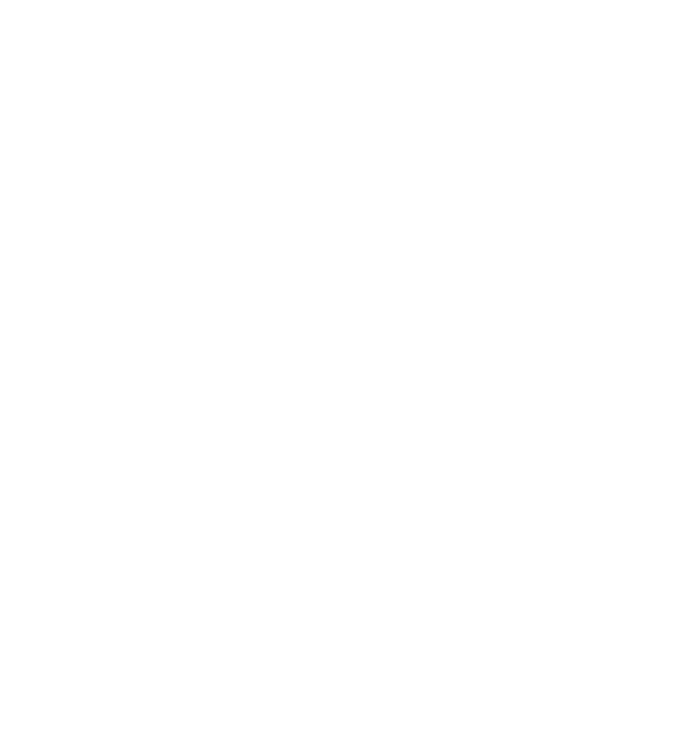
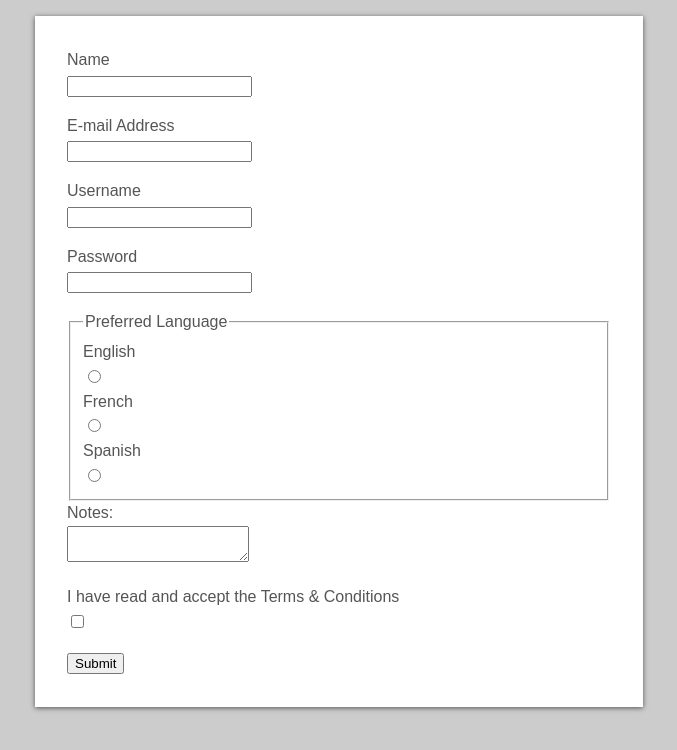
Before and after one commit to adixime/mtm1531-homework-3, a PHP site: page / in a window 1280 px wide. Before the commit the part shown is empty. Shown: the top 750 px of the page, without its empty margins (301-978 px from the left). Run offline with PHP 8.4, Linux system fonts and the light colour scheme.

Commit message:
phase 2 complete

```diff
--- a/css/general.css
+++ b/css/general.css
@@ -1,2 +1,35 @@
 @charset "utf-8";
 /* CSS Document */
+
+body {
+	margin: 0;
+	padding: 0;
+	font: normal 100%/1.5 sans-serif;
+	background-color: #ccc;
+	color: #555;
+}
+
+form {
+	margin: 1em auto;
+	padding: 2em;
+	width: 34em;
+	background-color: #fff;
+	box-shadow: 0 1px 5px rgba(0,0,0,0.6);
+}
+
+div {
+	padding: 0 0 1em 0;
+}
+
+div:last-child {
+	padding: 0;
+}
+
+label {
+	display: block;
+	padding: 0 0 0.1em 0;
+}
+
+label strong {
+	color: #f33;
+}
--- a/index.php
+++ b/index.php
@@ -1,10 +1,105 @@
-<!DOCTYPE HTML>
+<?php
+
+$possible_languages = array(
+	'eng' => 'English'
+	, 'fren' => 'French'
+	, 'spain' => 'Spanish'
+);
+
+$errors = array();
+
+$name = filter_input(INPUT_POST, 'name', FILTER_SANITIZE_STRING);
+$email = filter_input(INPUT_POST, 'email', FILTER_SANITIZE_EMAIL);
+$username = filter_input(INPUT_POST,'username', FILTER_SANITIZE_STRING);
+$password = filter_input(INPUT_POST, 'password', FILTER_SANITIZE_STRING);
+$preferredlang = filter_input(INPUT_POST, 'preferredlang', FILTER_SANITIZE_STRING);
+$message = filter_input(INPUT_POST,'message', FILTER_SANITIZE_STRING);
+$acceptterms = filter_input(INPUT_POST, 'acceptterms', FILTER_SANITIZE_STRING);
+
+if ($_SERVER['REQUEST_METHOD'] == 'POST') { // Check to see if the form has been submitted before validating
+	if (empty($name)) {
+		$errors['name'] = true;
+	}
+
+	if (!filter_var($email, FILTER_VALIDATE_EMAIL)) {
+		$errors['email'] = true;
+	}
+	if (mb_strlen($username) > 25) {
+		$errors['username'] = true;
+	}
+
+	if (empty($password)) {
+		$errors['password'] = true;
+	}
+
+	if (!array_key_exists($preferredlang, $possible_languages)) {
+		$errors['preferredlang'] = true;
+	}
+	if (mb_strlen($message) < 25) { // mb_strlen = multi-byte string length
+		$errors['message'] = true;
+	}
+	if ($acceptterms !== '') {
+		$errors['acceptterms'] = true;
+	}
+	$thankyou = "Thank you for filling the form.";
+
+}
+
+?><!DOCTYPE HTML>
 <html>
 <head>
-<meta charset="utf-8">
-<title>Untitled Document</title>
+	<meta charset="utf-8">
+	<title>Registration Form</title>
+	<link href="css/general.css" rel="stylesheet">
 </head>
+<body>
 
-<body>
+	<form method="post" action="index.php">
+		<div>
+			<label for="name">Name<?php if (isset($errors['name'])) : ?> <strong>is required</strong><?php endif; ?></label>
+			<input id="name" name="name" value="<?php echo $name; ?>" required>
+		</div>
+		<div>
+			<label for="email">E-mail Address<?php if (isset($errors['email'])) : ?> <strong>is required</strong><?php endif; ?></label>
+			<input type="email" id="email" name="email" value="<?php echo $email; ?>" required>
+		</div>
+        <div>
+			<label for="username">Username<?php if (isset($errors['username'])) : ?> <strong>can have maximum of 25 characters</strong><?php endif; ?></label>
+			<input id="username" name="username" value="<?php echo $username; ?>" required>
+		</div>
+         <div>
+			<label for="password">Password<?php if (isset($errors['password'])) : ?> <strong>Please enter a password</strong><?php endif; ?></label>
+			<input type="password" id="password" name="password" value="<?php echo $password; ?>" required>
+		</div>
+        <fieldset>
+			<legend>Preferred Language</legend>
+			<?php if (isset($errors['preferredlang'])) : ?> <strong>Select a Language please!</strong><?php endif; ?>
+			<?php foreach ($possible_languages as $key => $value) : ?>
+        		<label for="<?php echo $key; ?>"><?php echo $value; ?></label>
+				<input type="radio" id="<?php echo $key; ?>" name="preferredlang" value="<?php echo $key; ?>"<?php if ($key == $preferredlang) { echo ' checked'; } ?>>
+			<?php endforeach; ?>
+		</fieldset>
+        <div>
+			<label for="message">Notes:<?php if (isset($errors['message'])) : ?> <strong>must be at least 25 characters</strong><?php endif; ?></label>
+			<textarea id="message" name="message" required><?php echo $message; ?></textarea>
+		</div>
+		<div>
+	        <label for="acceptterms">I have read and accept the Terms & Conditions<?php if (isset($errors['acceptterms'])) : ?> <strong>Please check the box!</strong><?php endif; ?></label>
+			<input type="checkbox" id="acceptterms" name="acceptterms" value="<?php echo $acceptterms; ?>" required>
+        </div>
+		<div>
+			<input type="submit" name="formSubmit" value="Submit">
+        </div>
+	</form>
+
+    <?php if (isset($_REQUEST['email'])){
+		$subject = "You are Registered!";
+		$from = "gupt0040@algonquinlive.com";
+		$message = "You have received this mail because you have registered with:";
+		$header = "Aditya Gupta" . $from;
+  	 	mail($email, $subject, $message, $header);
+  		echo "Please check your mailbox.";
+  	}
+	?>
 </body>
 </html>
```
